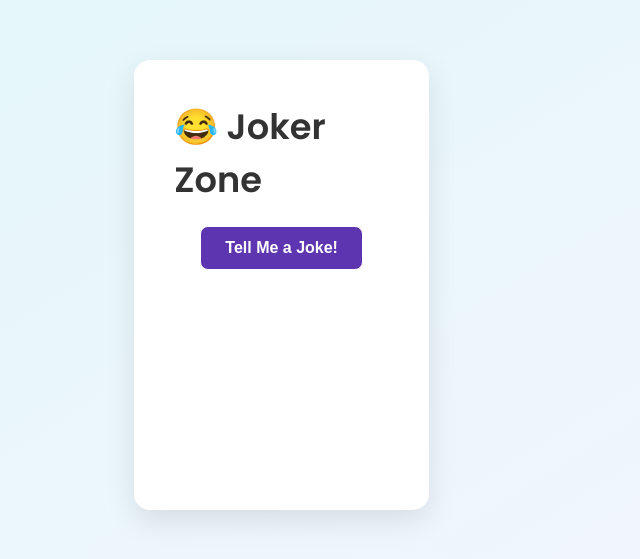
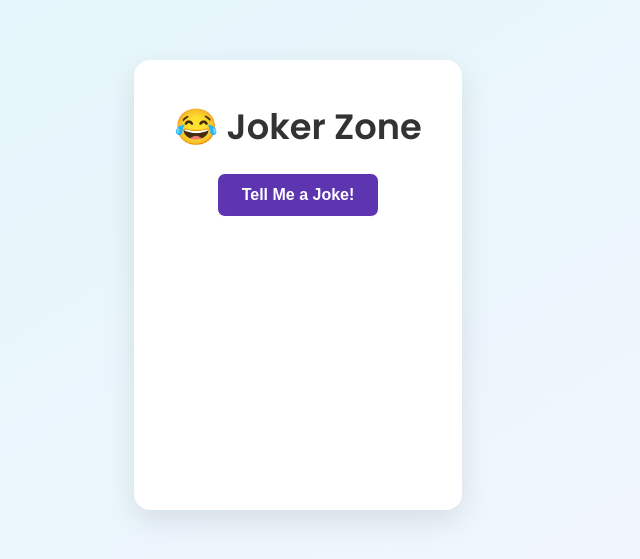
Before and after one commit to sonu-kumar-20/my-app, a React (Vite) app: page / in a window 1280 px wide. Shown: the part 115-674 px from the top of the page, without its empty margins (342-982 px from the left). Built offline with nearby package versions, Linux system fonts and the light colour scheme; no server answers.

Commit message:
Updated styles and layout

```diff
--- a/src/Joker.css
+++ b/src/Joker.css
@@ -5,7 +5,7 @@
   padding: 40px;
   border-radius: 16px;
   box-shadow: 0 10px 30px rgba(0, 0, 0, 0.1);
-  width: 90%;
+  width: 100%;
   max-width: 600px;
   min-height: 450px;
   display: flex;
@@ -13,6 +13,9 @@
   justify-content: flex-start;
   align-items: center;
   transition: all 0.3s ease-in-out;
+  margin: 0 auto;
+  box-sizing: border-box;
+  overflow-x: hidden;
 }
 
 .joker-container h1 {
@@ -65,6 +68,7 @@
   color: #555;
   font-size: 1rem;
 }
+
 /* ========== MEDIA QUERIES ========== */
 
 /* 📱 Phones (max-width: 600px) */
@@ -74,6 +78,8 @@
     min-height: 400px;
     width: 90%;
     border-radius: 12px;
+    box-sizing: border-box;
+    margin: 0 auto;
   }
 
   .joker-container h1 {
--- a/src/index.css
+++ b/src/index.css
@@ -11,9 +11,12 @@ html, body {
   width: 100%;
   font-family: 'Poppins', sans-serif;
   background: linear-gradient(to bottom right, #e0f7fa, #f5f5ff);
+  overflow-x: hidden;
 }
 
 #root {
+  max-width: 100vw;
+  overflow-x: hidden;
   height: 100%;
   width: 100%;
   display: flex;
```
